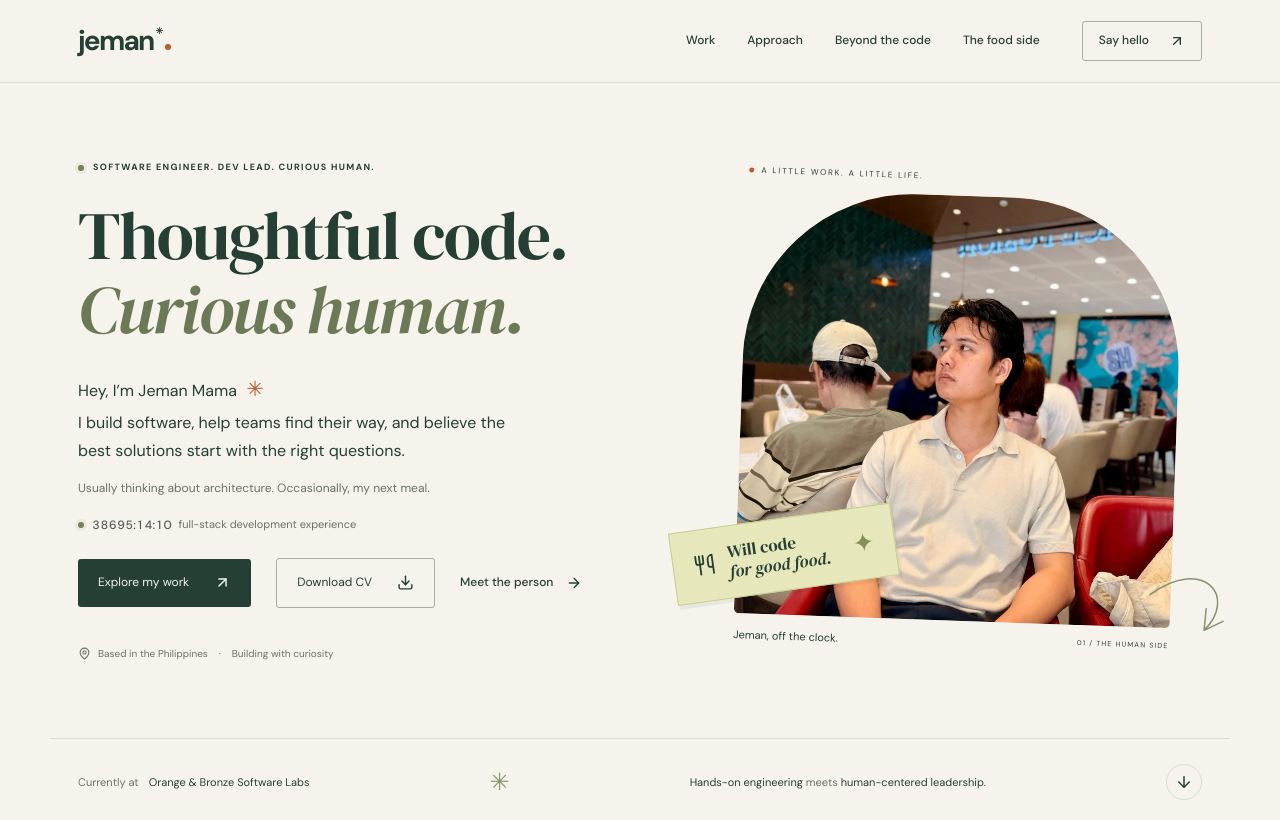
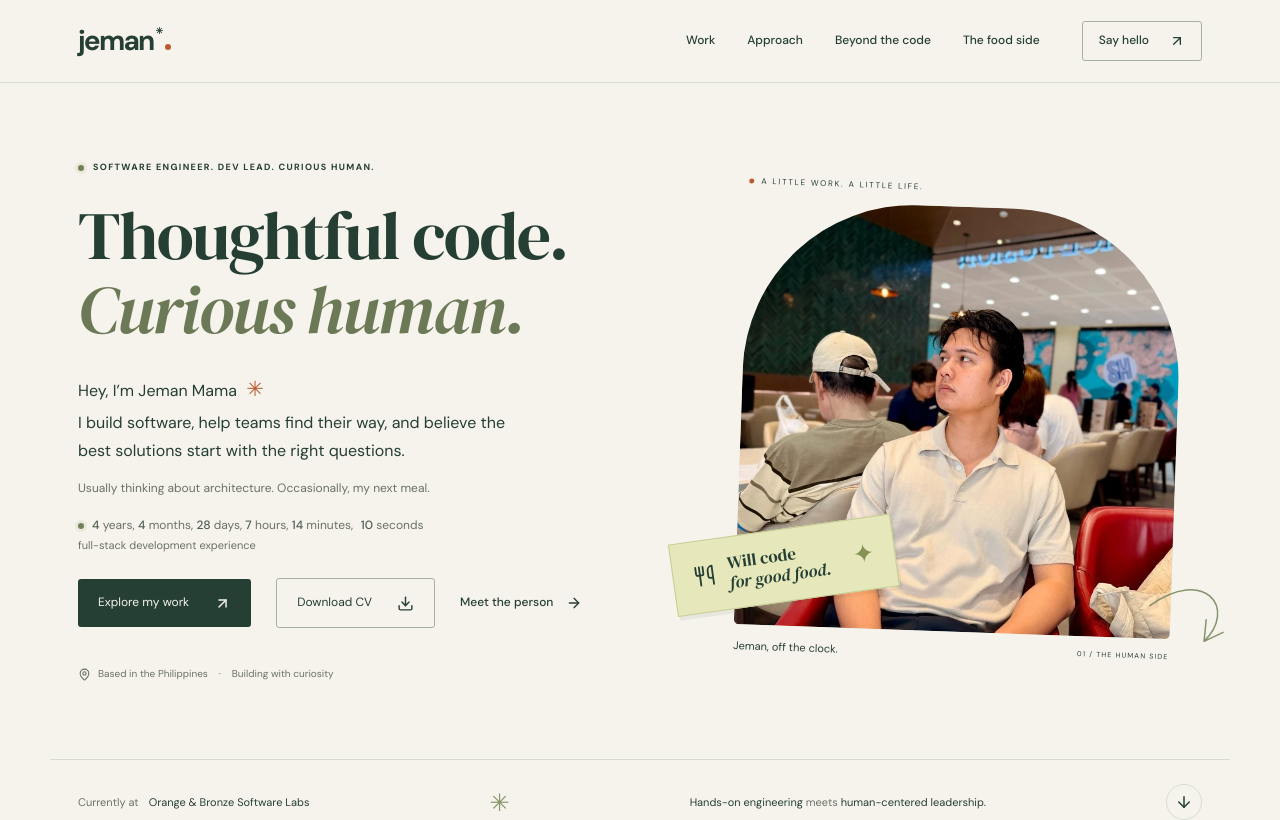
Before and after one commit to sykn-jmn/personal-portfolio, a Next.js app: page / in a window 1280 px wide. Shown: the top 820 px of the page. Built offline with nearby package versions, Linux system fonts and the light colour scheme.

Commit message:
Show the hero experience timer as calendar units
Replace the raw hour count with years, months, days, hours, minutes, and seconds in Asia/Manila, omitting zero units except seconds.

Co-authored-by: jemanmama <jemanmama@gmail.com>

```diff
--- a/app/experience-timer.tsx
+++ b/app/experience-timer.tsx
@@ -1,40 +1,135 @@
 'use client';
 
-import { useEffect, useState } from 'react';
+import { Fragment, useEffect, useState } from 'react';
 
-/** 30 May 2022, 8:00 AM Asia/Manila (UTC+8). */
+/** 30 May 2022, 8:00 AM Asia/Manila (UTC+8, no daylight saving). */
 const ANCHOR_MS = Date.parse('2022-05-30T08:00:00+08:00');
+const MANILA_OFFSET_MS = 8 * 60 * 60 * 1000;
 
-type Elapsed = {
+type Parts = {
+  year: number;
+  month: number;
+  day: number;
+  hour: number;
+  minute: number;
+  second: number;
+};
+
+type CalendarElapsed = {
+  years: number;
+  months: number;
+  days: number;
   hours: number;
   minutes: number;
   seconds: number;
 };
 
-function elapsedSinceAnchor(now = Date.now()): Elapsed {
-  const totalSeconds = Math.max(0, Math.floor((now - ANCHOR_MS) / 1000));
+const UNITS = [
+  ['year', 'years'],
+  ['month', 'months'],
+  ['day', 'days'],
+  ['hour', 'hours'],
+  ['minute', 'minutes'],
+  ['second', 'seconds'],
+] as const;
+
+type Unit = (typeof UNITS)[number][0];
+
+function manilaParts(ms: number): Parts {
+  const shifted = new Date(ms + MANILA_OFFSET_MS);
   return {
-    hours: Math.floor(totalSeconds / 3600),
-    minutes: Math.floor((totalSeconds % 3600) / 60),
-    seconds: totalSeconds % 60,
+    year: shifted.getUTCFullYear(),
+    month: shifted.getUTCMonth() + 1,
+    day: shifted.getUTCDate(),
+    hour: shifted.getUTCHours(),
+    minute: shifted.getUTCMinutes(),
+    second: shifted.getUTCSeconds(),
   };
 }
 
-function sameElapsed(a: Elapsed, b: Elapsed): boolean {
-  return a.hours === b.hours && a.minutes === b.minutes && a.seconds === b.seconds;
+function daysInMonth(year: number, month: number): number {
+  return new Date(Date.UTC(year, month, 0)).getUTCDate();
 }
 
-function pad2(value: number): string {
-  return String(value).padStart(2, '0');
+function addMonths(parts: Parts, monthsToAdd: number): Parts {
+  const zeroBased = parts.month - 1 + monthsToAdd;
+  const year = parts.year + Math.floor(zeroBased / 12);
+  const month = ((zeroBased % 12) + 12) % 12 + 1;
+  return { ...parts, year, month, day: Math.min(parts.day, daysInMonth(year, month)) };
 }
 
-function plural(value: number, singular: string): string {
-  const count = value.toLocaleString('en-US');
-  return `${count} ${singular}${value === 1 ? '' : 's'}`;
+function partsToUtcMs(parts: Parts): number {
+  return Date.UTC(parts.year, parts.month - 1, parts.day, parts.hour, parts.minute, parts.second);
 }
 
-function announcementFor(elapsed: Elapsed): string {
-  return `Live duration of full-stack development experience: ${plural(elapsed.hours, 'hour')}, ${plural(elapsed.minutes, 'minute')}, ${plural(elapsed.seconds, 'second')}.`;
+function timeReached(end: Parts, start: Parts): boolean {
+  return end.day > start.day
+    || (end.day === start.day && (end.hour > start.hour
+      || (end.hour === start.hour && (end.minute > start.minute
+        || (end.minute === start.minute && end.second >= start.second)))));
+}
+
+/** Calendar years, months, and days in Asia/Manila, then the clock remainder. */
+function elapsedSinceAnchor(now = Date.now()): CalendarElapsed {
+  if (now <= ANCHOR_MS) {
+    return { years: 0, months: 0, days: 0, hours: 0, minutes: 0, seconds: 0 };
+  }
+  const start = manilaParts(ANCHOR_MS);
+  const end = manilaParts(now);
+  let monthsTotal = (end.year - start.year) * 12 + (end.month - start.month);
+  if (!timeReached(end, start)) monthsTotal -= 1;
+  if (monthsTotal < 0) monthsTotal = 0;
+  const years = Math.floor(monthsTotal / 12);
+  const months = monthsTotal % 12;
+  const cursor = addMonths(start, monthsTotal);
+  const restSeconds = Math.max(0, Math.floor((partsToUtcMs(end) - partsToUtcMs(cursor)) / 1000));
+  return {
+    years,
+    months,
+    days: Math.floor(restSeconds / 86400),
+    hours: Math.floor((restSeconds % 86400) / 3600),
+    minutes: Math.floor((restSeconds % 3600) / 60),
+    seconds: restSeconds % 60,
+  };
+}
+
+function sameElapsed(a: CalendarElapsed, b: CalendarElapsed): boolean {
+  return a.years === b.years && a.months === b.months && a.days === b.days
+    && a.hours === b.hours && a.minutes === b.minutes && a.seconds === b.seconds;
+}
+
+function valueOf(elapsed: CalendarElapsed, unit: Unit): number {
+  switch (unit) {
+    case 'year': return elapsed.years;
+    case 'month': return elapsed.months;
+    case 'day': return elapsed.days;
+    case 'hour': return elapsed.hours;
+    case 'minute': return elapsed.minutes;
+    case 'second': return elapsed.seconds;
+  }
+}
+
+function visibleUnits(elapsed: CalendarElapsed): Array<[Unit, number]> {
+  return UNITS.flatMap(([unit]) => {
+    const value = valueOf(elapsed, unit);
+    return unit === 'second' || value > 0 ? [[unit, value] as [Unit, number]] : [];
+  });
+}
+
+function unitWord(unit: Unit, value: number): string {
+  return value === 1 ? unit : `${unit}s`;
+}
+
+function experiencePhrase(elapsed: CalendarElapsed): string {
+  return visibleUnits(elapsed).map(([unit, value]) => `${value} ${unitWord(unit, value)}`).join(', ');
+}
+
+function announcementFor(elapsed: CalendarElapsed): string {
+  return `Live duration of full-stack development experience: ${experiencePhrase(elapsed)}.`;
+}
+
+function durationStamp(elapsed: CalendarElapsed): string {
+  return `P${elapsed.years}Y${elapsed.months}M${elapsed.days}DT${elapsed.hours}H${elapsed.minutes}M${elapsed.seconds}S`;
 }
 
 export default function ExperienceTimer() {
@@ -81,17 +176,30 @@ export default function ExperienceTimer() {
     };
   }, []);
 
-  const clock = `${elapsed.hours}:${pad2(elapsed.minutes)}:${pad2(elapsed.seconds)}`;
+  const units = visibleUnits(elapsed);
 
   return (
     <p className="experience-timer">
       <span className="experience-timer-clock" aria-hidden="true">
         <span className="status-dot" />
-        <time dateTime={`PT${elapsed.hours}H${elapsed.minutes}M${elapsed.seconds}S`} className="experience-timer-time" suppressHydrationWarning>
-          {Array.from(clock, (character, index) => (
-            character === ':'
-              ? <span key={index} className="experience-timer-sep">:</span>
-              : <span key={index} className="experience-timer-digit" suppressHydrationWarning>{character}</span>
+        <time dateTime={durationStamp(elapsed)} className="experience-timer-time" suppressHydrationWarning>
+          {units.map(([unit, value], index) => (
+            <Fragment key={unit}>
+              {index > 0 ? ' ' : null}
+              <span className={`experience-timer-part${unit === 'second' ? ' experience-timer-seconds' : ''}`}>
+                <span className="experience-timer-count" suppressHydrationWarning>{value}</span>
+                {' '}
+                <span className="experience-timer-unit">
+                  {unit}
+                  {unit === 'second' ? (
+                    <span className={value === 1 ? 'experience-timer-plural-pad' : undefined}>s</span>
+                  ) : (
+                    value === 1 ? null : 's'
+                  )}
+                </span>
+                {index < units.length - 1 ? ',' : null}
+              </span>
+            </Fragment>
           ))}
         </time>
       </span>
```
Also changed, not shown: app/globals.css.
